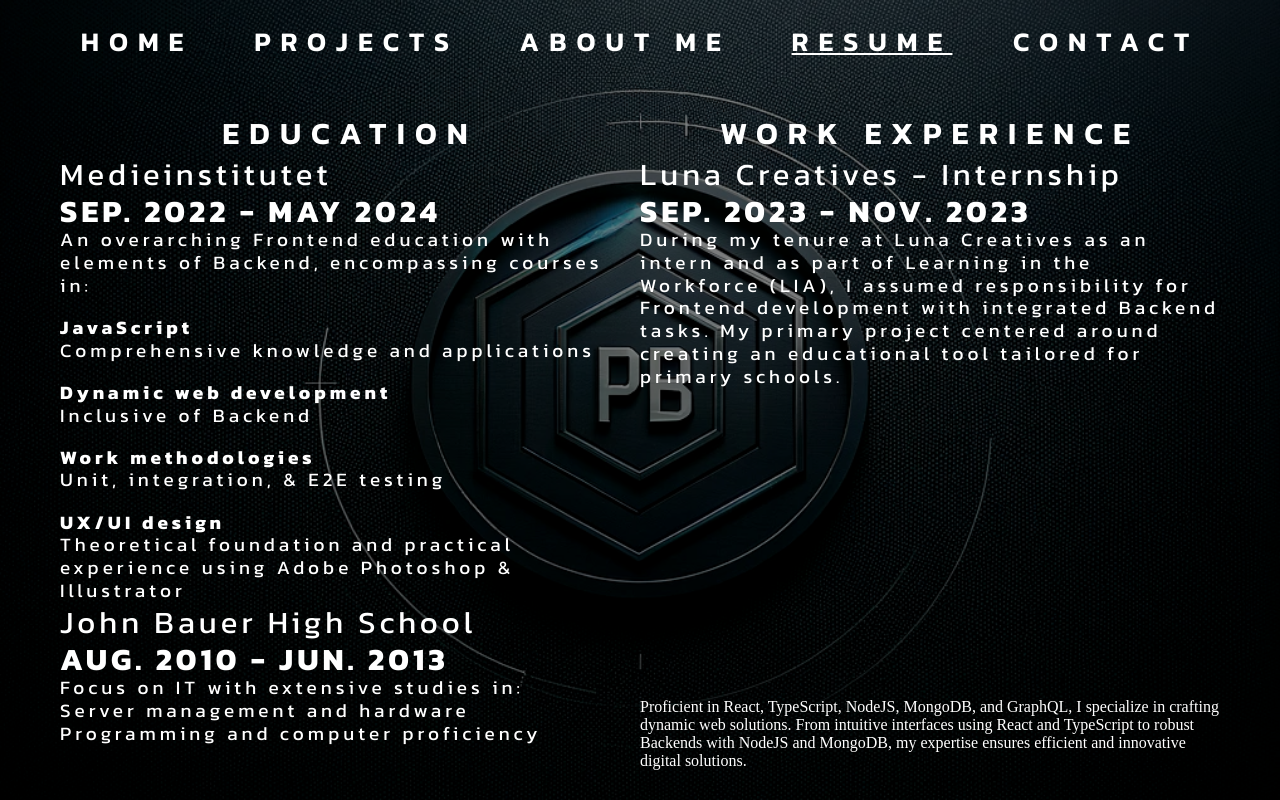
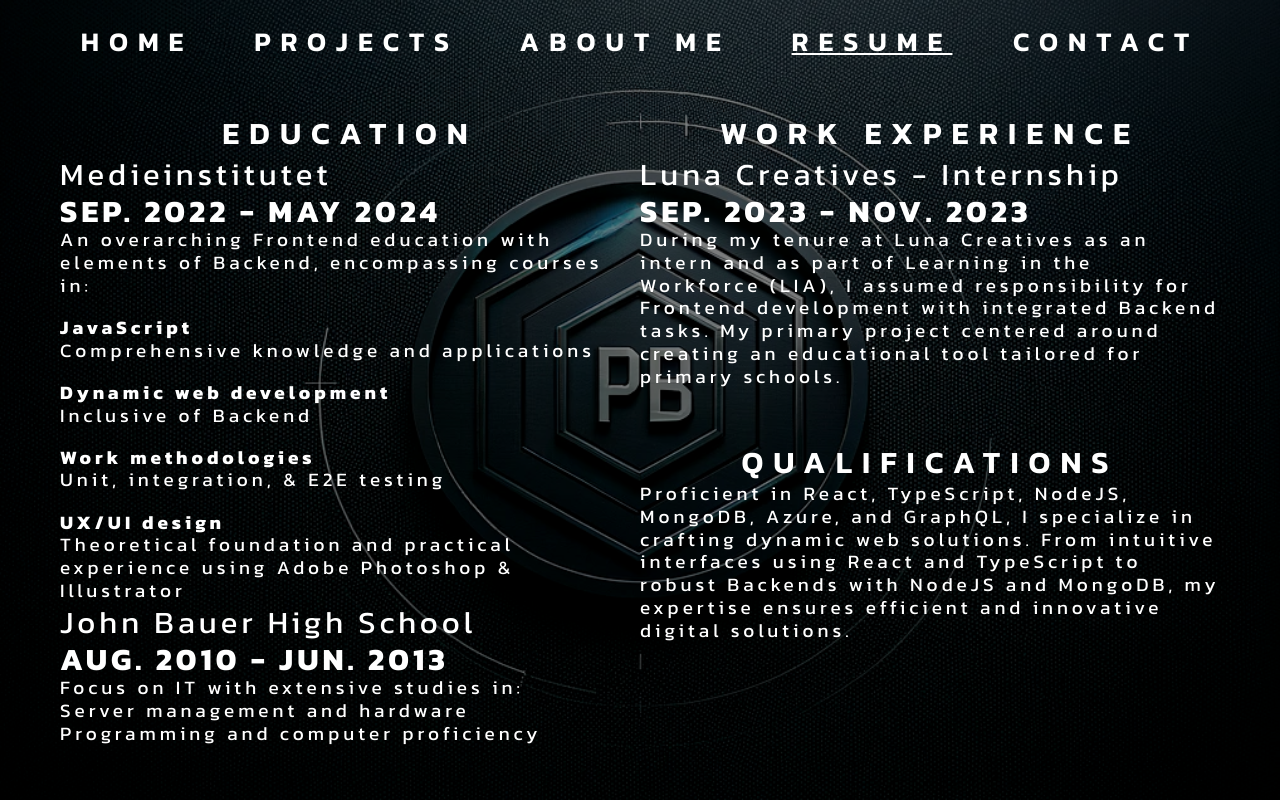
Before and after one commit to ParhamInBinary/MyPortfolio, a React (Vite) app: page /resume in a window 1280 px wide. Built offline with nearby package versions, Linux system fonts and the light colour scheme.

Commit message:
resume text complete

```diff
--- a/src/assets/strings/resume.json
+++ b/src/assets/strings/resume.json
@@ -50,6 +50,6 @@
     }
   },
   "qualifications": {
-    "desc": "Proficient in React, TypeScript, NodeJS, MongoDB, and GraphQL, I specialize in crafting dynamic web solutions. From intuitive interfaces using React and TypeScript to robust Backends with NodeJS and MongoDB, my expertise ensures efficient and innovative digital solutions."
+    "desc": "Proficient in React, TypeScript, NodeJS, MongoDB, Azure, and GraphQL, I specialize in crafting dynamic web solutions. From intuitive interfaces using React and TypeScript to robust Backends with NodeJS and MongoDB, my expertise ensures efficient and innovative digital solutions."
   }
 }
--- a/src/components/pages/resume/qualications/QualificationsComponent.tsx
+++ b/src/components/pages/resume/qualications/QualificationsComponent.tsx
@@ -1,10 +1,17 @@
-import { resumeStrings } from "../../../../assets/strings";
+import { Box, Typography } from '@mui/material';
+
+import { resumeStrings } from '../../../../assets/strings';
+import { ResumeCategoryContainer } from '../styles';
 
 export const QualificationsComponent = () => {
-    const { title, school, workExp, qualifications } = resumeStrings;
-    return (
-        <>
-        {qualifications.desc}
-        </>
-    )
-}
+  const { title, qualifications } = resumeStrings;
+  return (
+    <ResumeCategoryContainer>
+      <Typography variant="h5">{title.qualifications}</Typography>
+      <Box>
+
+      </Box>
+      <Typography variant="h2">{qualifications.desc}</Typography>
+    </ResumeCategoryContainer>
+  );
+};
--- a/src/components/pages/resume/workexp/WorkExpComponent.tsx
+++ b/src/components/pages/resume/workexp/WorkExpComponent.tsx
@@ -5,10 +5,10 @@ import { ResumeCategoryContainer } from '../styles';
 import { LunaComponent } from './components';
 
 export const WorkExpComponent = () => {
-  const { title, school, workExp, qualifications } = resumeStrings;
+  const { workExp } = resumeStrings.title;
   return (
     <ResumeCategoryContainer>
-      <Typography variant="h5">{title.workExp}</Typography>
+      <Typography variant="h5">{workExp}</Typography>
       <LunaComponent />
     </ResumeCategoryContainer>
   );
```
